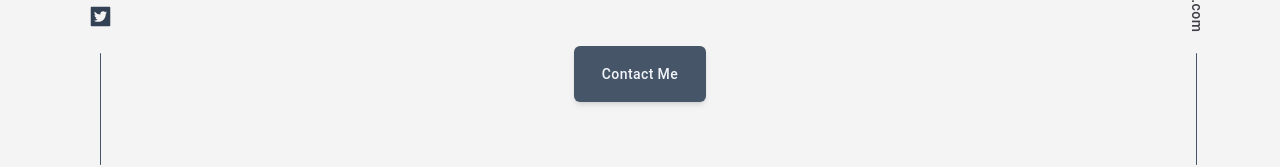
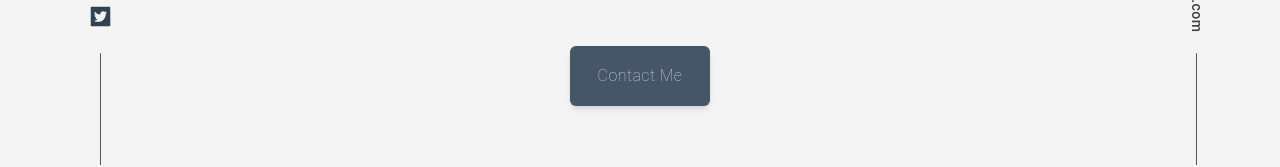
Before and after one commit to AnthonyChablov/personal-website-v2, a Next.js app: page / in a window 1280 px wide. Shown: the part 635-802 px from the top of the page. Built offline with nearby package versions, Linux system fonts and the light colour scheme.

Commit message:
change button dark modes

```diff
--- a/components/Hero/Hero.tsx
+++ b/components/Hero/Hero.tsx
@@ -81,8 +81,8 @@ const Hero = () => {
         >
           <Link href="mailto: aechablov@gmail.com">
             <Button
-              className="mt-12 px-7 py-4 bg-slate-600 text-slate-100
-                capitalize  hover:bg-slate-100 hover:text-slate-700 text-md
+              className="mt-12 px-7 py-4 bg-slate-600 text-slate-300
+                capitalize  hover:bg-slate-400 hover:text-slate-700 text-[1rem] font-thin
                 rounded-md shadow-md"
               variant="contained"
             >
--- a/components/Nav/NavMenu.tsx
+++ b/components/Nav/NavMenu.tsx
@@ -63,7 +63,8 @@ const NavMenu = () => {
     <div className="h-screen lg:h-0 ">
 
       <motion.ul className={`pt-40 flex items-center justify-between flex-col
-        lg:space-y-0 lg:space-x-9 lg:flex-row lg:items-center lg:pt-0 lg:mt-2` }
+          lg:space-y-0 lg:space-x-9 lg:flex-row lg:items-center lg:pt-0 lg:mt-2`
+        }
         variants={listVariants}
         initial='hidden'
         animate='show'
@@ -114,9 +115,8 @@ const NavMenu = () => {
             <Button
               className="text-xl px-8 py-3 bg-white text-slate-700 font-medium
                 capitalize  hover:bg-slate-700 hover:text-slate-100
-                rounded-md shadow-md
-                lg:text-sm
-                "
+                rounded-md shadow-md lg:text-sm
+                dark:bg-slate-600 dark:text-slate-300 dark:hover:bg-slate-400 dark:hover:text-slate-700"
               variant="contained"
               onClick={()=>{
                 onClickToggleSidebar();
--- a/components/Sections/Contact/Contact.tsx
+++ b/components/Sections/Contact/Contact.tsx
@@ -34,9 +34,9 @@ const Contact = () => {
           viewport={{ once: true }}
         >
           <Link href="mailto: aechablov@gmail.com">
-          <Button className='mt-12 px-8 py-3 bg-slate-700 text-slate-100 font-medium
-              capitalize  hover:bg-slate-100 hover:text-slate-700 text-md
-              rounded-md shadow-md'
+          <Button className='mt-12 px-8 py-3 bg-slate-700 text-slate-100 text-[1rem]  font-thin
+              capitalize  hover:bg-slate-100 hover:text-slate-700
+              rounded-md shadow-md dark:bg-slate-600 dark:text-slate-300 dark:hover:bg-slate-400 dark:hover:text-slate-700'
           >
             <p>
               Say Hello
--- a/components/Sidebar/Sidebar.tsx
+++ b/components/Sidebar/Sidebar.tsx
@@ -46,9 +46,9 @@ const Sidebar = ({anchor, mode}:ISideBar) => {
                             }
                         </>
                     ) : (
-                        <div className="rotate-90 mb-16">
+                        <div className="rotate-90 mb-16 ">
                             <Button
-                                className="text-sm lowercase text-zinc-700 dark:text-slate-300"
+                                className="text-sm lowercase text-zinc-700 dark:text-slate-300 "
                                 variant='text'
                             >
                                 <a href="mailto: aechablov@gmail.com  ">
```
